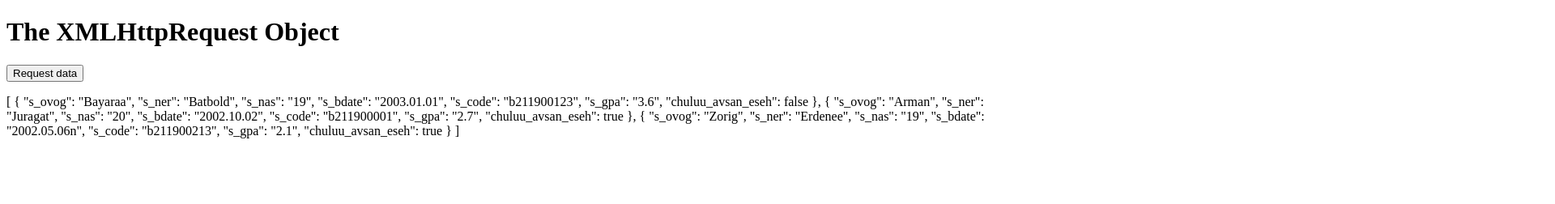
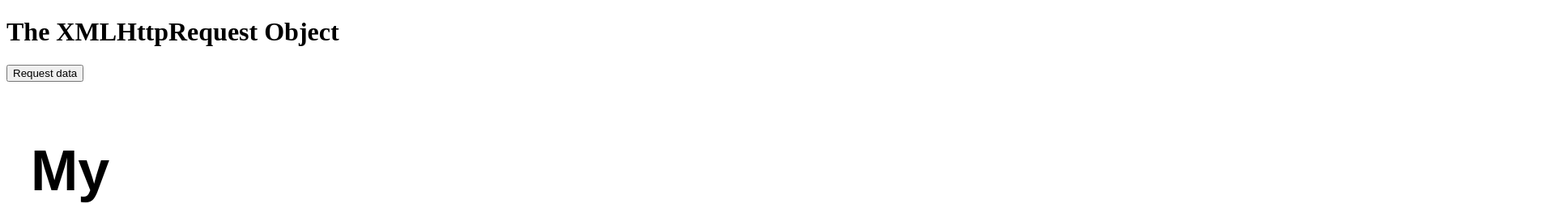
Before and after one commit to Juragat/juragat, a plain HTML site: page lab11post.html in a window 1280 px wide. Both pictures are taken after a click on the button "Request data". Shown: the top 252 px of the page at 81% size, 1920 px wide, since content can reach past the window. Drawn offline with Linux system fonts and the light colour scheme.

Commit message:
Update lab11post.html

```diff
--- a/lab11post.html
+++ b/lab11post.html
@@ -16,7 +16,7 @@ function loadDoc() {
       document.getElementById("demo").innerHTML = this.responseText;
     }
   };
-  xhttp.open("POST", "./lab11.json", true);
+  xhttp.open("POST", "./index.html", true);
   xhttp.setRequestHeader("Content-type", "application/x-www-form-urlencoded");
   xhttp.send();
 }
```
